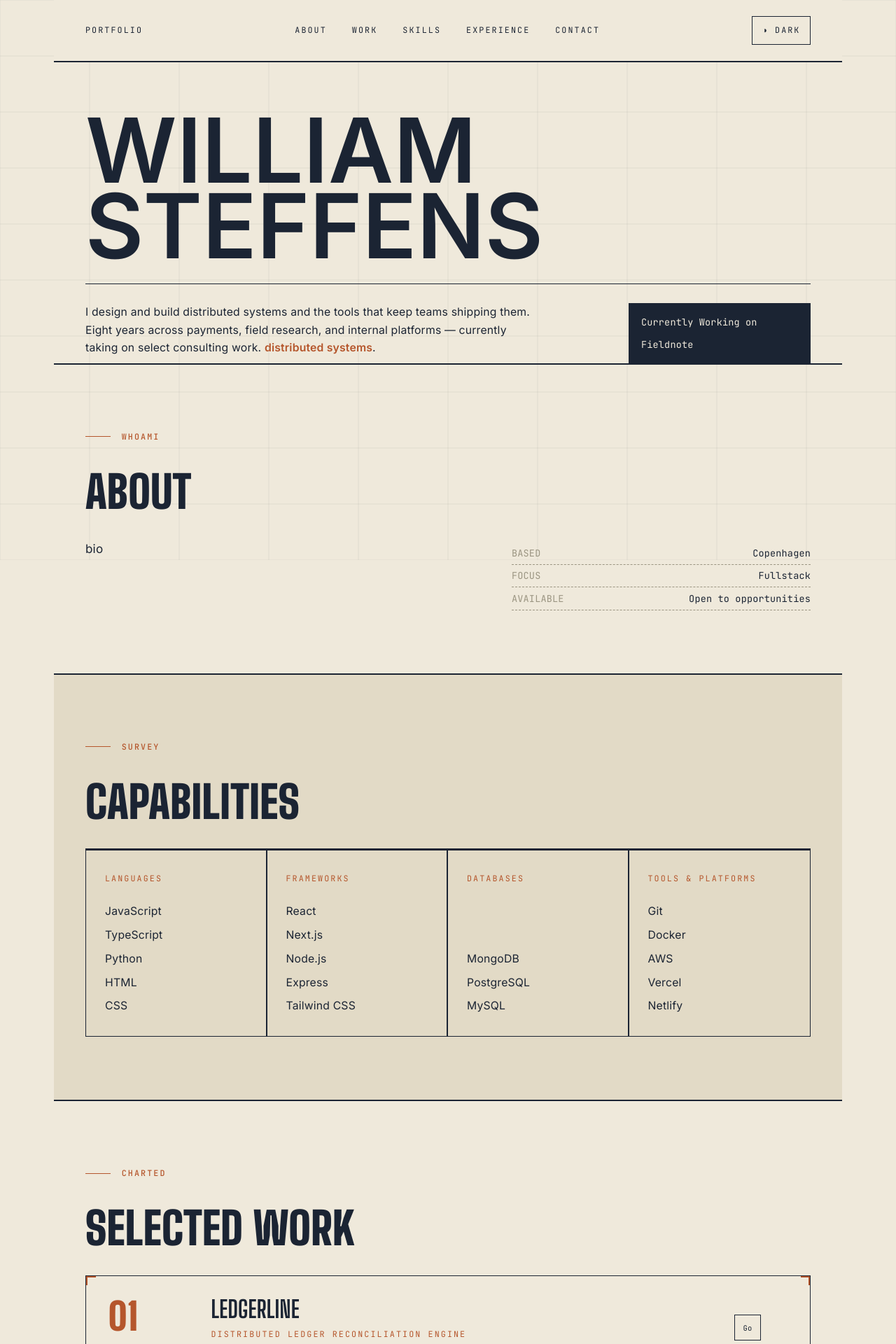
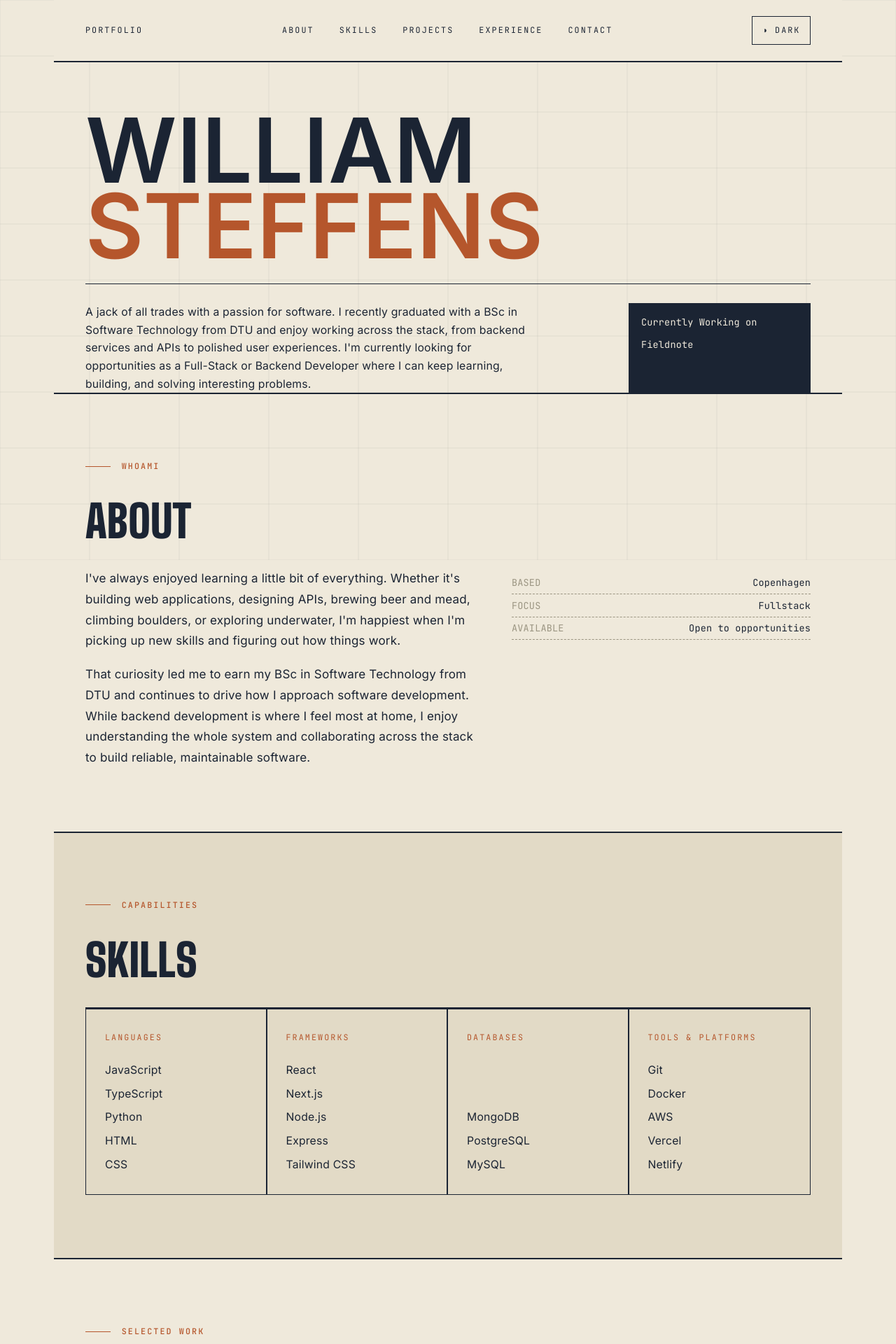
Before and after one commit to williamsteffens/portfolio, a React (Vite) app: page / in a window 1280 px wide. Shown: the top 1920 px of the page at 70% size. Built offline with nearby package versions, Linux system fonts and the light colour scheme.

Commit message:
Update portfolio sections with new content and improved structure

```diff
--- a/src/components/TopBar.jsx
+++ b/src/components/TopBar.jsx
@@ -15,7 +15,7 @@ export default function TopBar({ theme, onToggleTheme }) {
       </span>
 
       <div className="hidden sm:flex gap-8 font-mono text-2xs tracking-widest2 uppercase">
-        {["About", "Work", "Skills", "Experience", "Contact"].map((label) => (
+        {["About", "Skills", "Projects", "Experience", "Contact"].map((label) => (
           <a
             key={label}
             href={`#${label.toLowerCase()}`}
--- a/src/sections/About.jsx
+++ b/src/sections/About.jsx
@@ -16,9 +16,14 @@ const About = () => {
             </h2>
 
             <div className="grid grid-cols-1 lg:grid-cols-[1.3fr_1fr] gap-12">
-                <p className="text-[17px] leading-[1.75] max-w-[54ch] text-ink dark:text-paper/90">
-                    bio
-                </p>
+                <div className="text-[17px] leading-[1.75] max-w-[54ch] space-y-4 text-ink dark:text-paper/90">
+                    <p>
+                        I've always enjoyed learning a little bit of everything. Whether it's building web applications, designing APIs, brewing beer and mead, climbing boulders, or exploring underwater, I'm happiest when I'm picking up new skills and figuring out how things work.
+                    </p>
+                    <p>
+                        That curiosity led me to earn my BSc in Software Technology from DTU and continues to drive how I approach software development. While backend development is where I feel most at home, I enjoy understanding the whole system and collaborating across the stack to build reliable, maintainable software.
+                    </p>
+                </div>
 
                 <dl className="font-mono text-xs self-start mt-1">
                     {meta.map(({ k, v }) => (
--- a/src/sections/Experience.jsx
+++ b/src/sections/Experience.jsx
@@ -8,13 +8,13 @@ const experience = [
 export default function Experience() {
     return (
         <section
-            id="route"
+            id="experience"
             className="
         section-rule relative z-1 px-6 md:px-10 py-16 md:py-20
         bg-ink dark:bg-black text-paper
         transition-colors duration-300"
         >
-            <Eyebrow>Route</Eyebrow>
+            <Eyebrow>SO FAR</Eyebrow>
 
             <h2 className="font-display font-extrabold text-[clamp(34px,5vw,64px)] leading-[0.95] mb-10 text-paper">
                 EXPERIENCE
--- a/src/sections/Hero.jsx
+++ b/src/sections/Hero.jsx
@@ -1,18 +1,13 @@
 const Hero = () => {
     return (
         <header className="px-10 pt-10 relative z-10">
-            {/* <div className="flex justify-between text-xs tracking-[0.2em] font-mono border-b border-ink pb-3">
-                <span>BUILD DEEPER</span>
-                <span>EST. 2019</span>
-            </div> */}
-
             <h1 className="font-body uppercase font-black leading-[0.85] text-[clamp(48px,10vw,160px)] mt-6">
-                William<br />Steffens
+                William<br /> <p className="text-rust">Steffens</p>
             </h1>
 
             <div className="grid md:grid-cols-[1fr_260px] gap-8 mt-6 border-t border-ink pt-6">
                 <p className="text-sm leading-relaxed max-w-xl">
-                    I design and build distributed systems and the tools that keep teams shipping them. Eight years across payments, field research, and internal platforms — currently taking on select consulting work. <strong className="text-rust">distributed systems</strong>.
+                    A jack of all trades with a passion for software. I recently graduated with a BSc in Software Technology from DTU and enjoy working across the stack, from backend services and APIs to polished user experiences. I'm currently looking for opportunities as a Full-Stack or Backend Developer where I can keep learning, building, and solving interesting problems.
                 </p>
 
                 <div className="bg-ink text-paper p-4 font-mono text-xs space-y-3">
--- a/src/sections/Projects.jsx
+++ b/src/sections/Projects.jsx
@@ -4,11 +4,11 @@ import projects from "../data/projects.json";
 
 export default function Projects() {
     return (
-        <section id="work" className="section-rule relative z-1 px-6 md:px-10 py-16 md:py-20">
-            <Eyebrow>Charted</Eyebrow>
+        <section id="projects" className="section-rule relative z-1 px-6 md:px-10 py-16 md:py-20">
+            <Eyebrow>SELECTED WORK</Eyebrow>
 
             <h2 className="font-display font-extrabold text-[clamp(34px,5vw,64px)] leading-[0.95] mb-8 text-ink dark:text-paper">
-                SELECTED WORK
+                PROJECTS
             </h2>
 
             <div className="flex flex-col gap-6">
--- a/src/sections/Skills.jsx
+++ b/src/sections/Skills.jsx
@@ -29,10 +29,10 @@ export default function Skills() {
         transition-colors duration-300
       "
     >
-      <Eyebrow>Survey</Eyebrow>
+      <Eyebrow>Capabilities</Eyebrow>
 
       <h2 className="font-display font-extrabold text-[clamp(34px,5vw,64px)] leading-[0.95] mb-8 text-ink dark:text-paper">
-        CAPABILITIES
+        SKILLS
       </h2>
 
       <div className="grid grid-cols-2 lg:grid-cols-4 border border-ink dark:border-dark-border divide-x-2 divide-ink dark:divide-dark-border">
```
